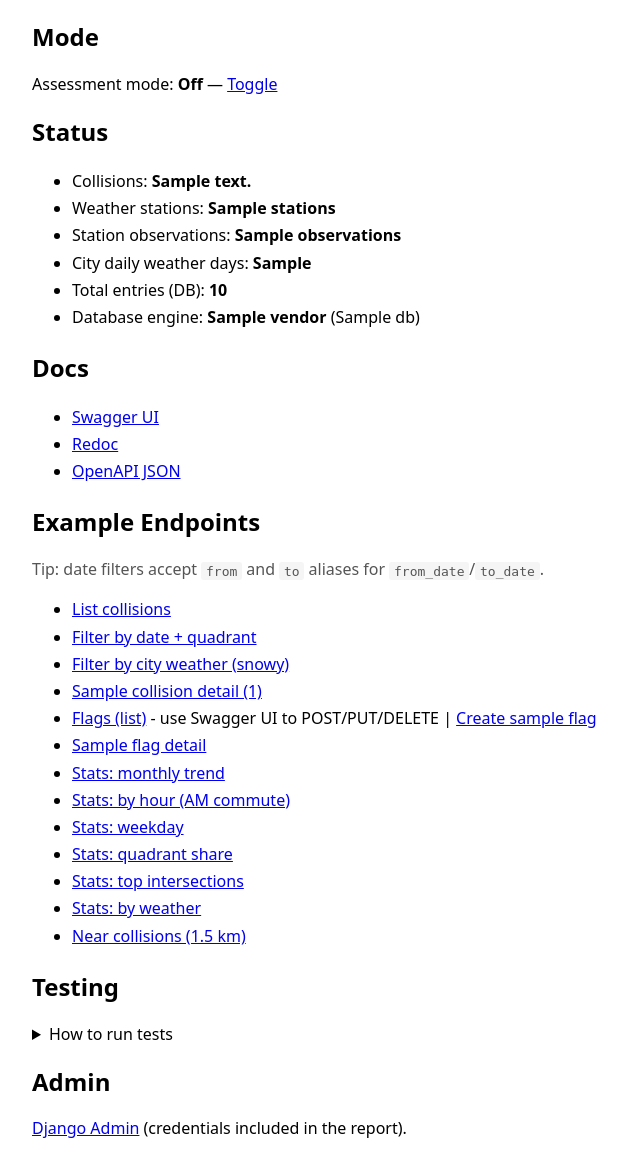
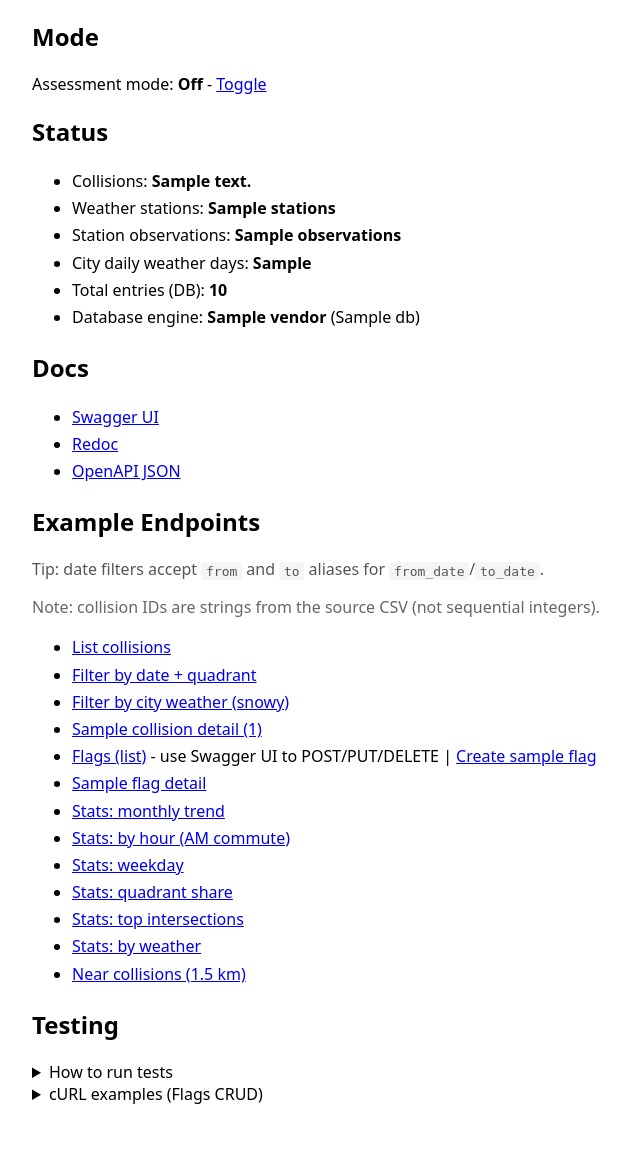
Before and after one commit to blob451/calgary-traffic-incidents-2024-api, a Django app: template templates/index.html in a window 1280 px wide. Shown: the part 118-1289 px from the top of the page, without its empty margins (0-640 px from the left). After the commit the page ends 1222 px from the top, so only its background shows below. Run offline with Django 5.2, Linux system fonts and the light colour scheme; the template is opened without the code that fills it: most values are stand-ins (such as "Sample title", 1, 10 or a date in 2020); parts of the project's set-up code (start-up, migrations or seed data) failed here and were passed over.

Commit message:
Stage 9.6.4: Show admin creds; docs/cURL notes; tests
- Always show admin username/password on homepage (from env); add collision-ID note and Flags cURL examples.
- Add tests for invalid quadrant (400) and page_size cap (200).
- Keep prior schema fixes, pagination, validation, caching, and DB constraints; full test suite green.

```diff
--- a/api/views.py
+++ b/api/views.py
@@ -138,8 +138,9 @@ def index(request: HttpRequest) -> HttpResponse:
         'sample_collision_id': sample_collision_id,
         'assessment': assessment,
         'runinfo': _gather_run_info() if assessment else None,
-        'admin_user': os.environ.get('ADMIN_USERNAME') if assessment else None,
-        'admin_pass': os.environ.get('ADMIN_PASSWORD') if assessment else None,
+        # Always include admin creds if provided via env so graders can see them
+        'admin_user': os.environ.get('ADMIN_USERNAME'),
+        'admin_pass': os.environ.get('ADMIN_PASSWORD'),
         'db': db_info,
         'packages': packages,
         'flag_detail_id': flag_id,
--- a/templates/index.html
+++ b/templates/index.html
@@ -19,7 +19,7 @@
 
     <section>
       <h2>Mode</h2>
-      <p>Assessment mode: <strong>{% if assessment %}On{% else %}Off{% endif %}</strong> — <a href="/assessment/toggle">Toggle</a></p>
+      <p>Assessment mode: <strong>{% if assessment %}On{% else %}Off{% endif %}</strong> - <a href="/assessment/toggle">Toggle</a></p>
     </section>
 
     <section>
@@ -88,6 +88,7 @@ python manage.py runserver 127.0.0.1:8000</pre>
     <section>
       <h2>Example Endpoints</h2>
       <p style="color:#555">Tip: date filters accept <code>from</code> and <code>to</code> aliases for <code>from_date</code>/<code>to_date</code>.</p>
+      <p style="color:#666">Note: collision IDs are strings from the source CSV (not sequential integers).</p>
       <ul>
         <li><a href="/api/v1/collisions">List collisions</a></li>
         <li><a href="/api/v1/collisions?from_date=2024-01-01&to_date=2024-12-31&quadrant=NE">Filter by date + quadrant</a></li>
@@ -113,11 +114,32 @@ python manage.py runserver 127.0.0.1:8000</pre>
         <summary>How to run tests</summary>
         <pre>pytest -q</pre>
       </details>
+      <details>
+        <summary>cURL examples (Flags CRUD)</summary>
+        <pre># Create a flag (replace &lt;collision_id&gt;)
+curl -s -X POST http://127.0.0.1:8000/api/v1/flags/ \
+  -H "Content-Type: application/json" \
+  -d '{"collision":"&lt;collision_id&gt;","note":"hazard present"}'
+
+# Update the flag note (replace &lt;id&gt;)
+curl -s -X PATCH http://127.0.0.1:8000/api/v1/flags/&lt;id&gt;/ \
+  -H "Content-Type: application/json" \
+  -d '{"note":"updated note"}'
+
+# Delete the flag
+curl -s -X DELETE http://127.0.0.1:8000/api/v1/flags/&lt;id&gt;/</pre>
+      </details>
     </section>
 
+    {% if assessment %}
     <section>
       <h2>Admin</h2>
-      <p><a href="/admin/">Django Admin</a>{% if assessment and admin_user and admin_pass %} - use the credentials above{% else %} (credentials included in the report){% endif %}.</p>
+      <p><a href="/admin/">Django Admin</a> - use the credentials below (or see the report).</p>
+      <ul>
+        <li>Admin username: <strong>{{ admin_user|default:"admin" }}</strong></li>
+        <li>Admin password: <strong>{{ admin_pass|default:"cm3035" }}</strong></li>
+      </ul>
     </section>
+    {% endif %}
   </body>
   </html>
```
Also changed, not shown: tests/test_api.py (+23 -0 lines), README.md.
